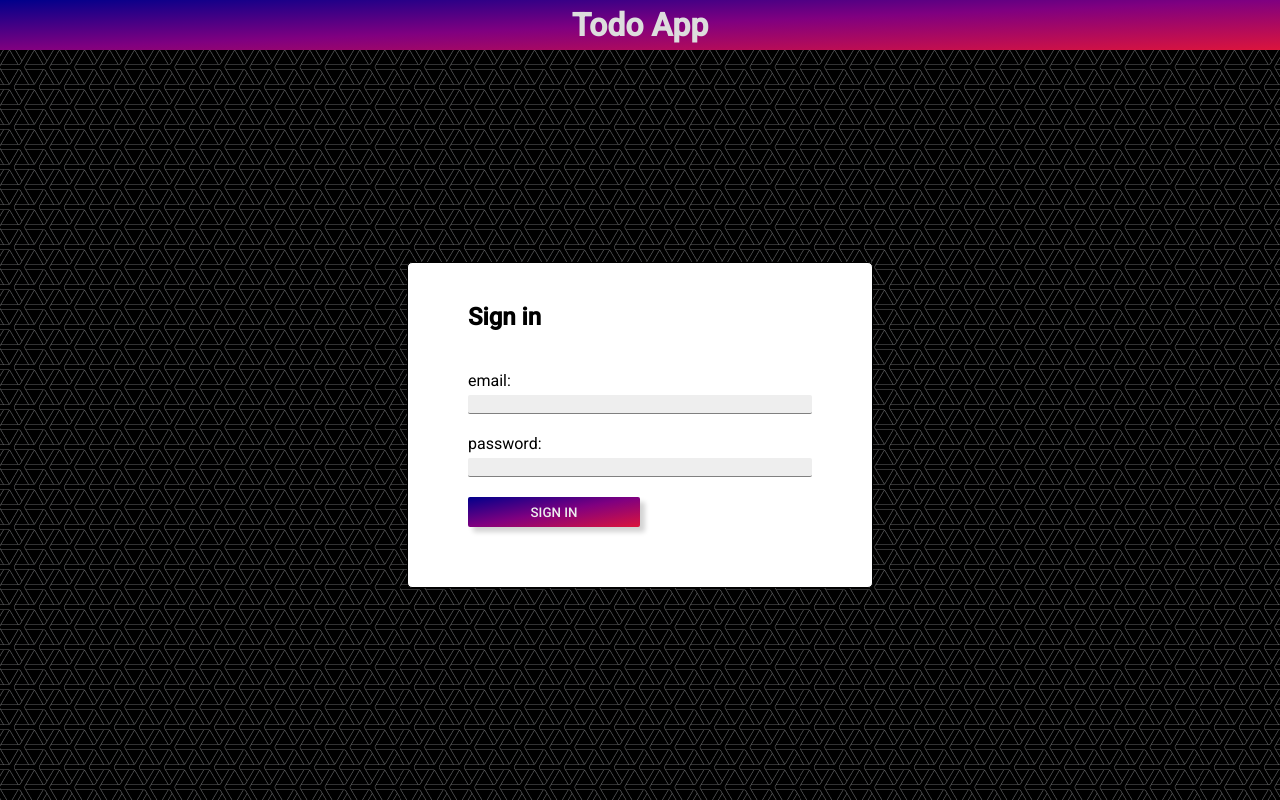
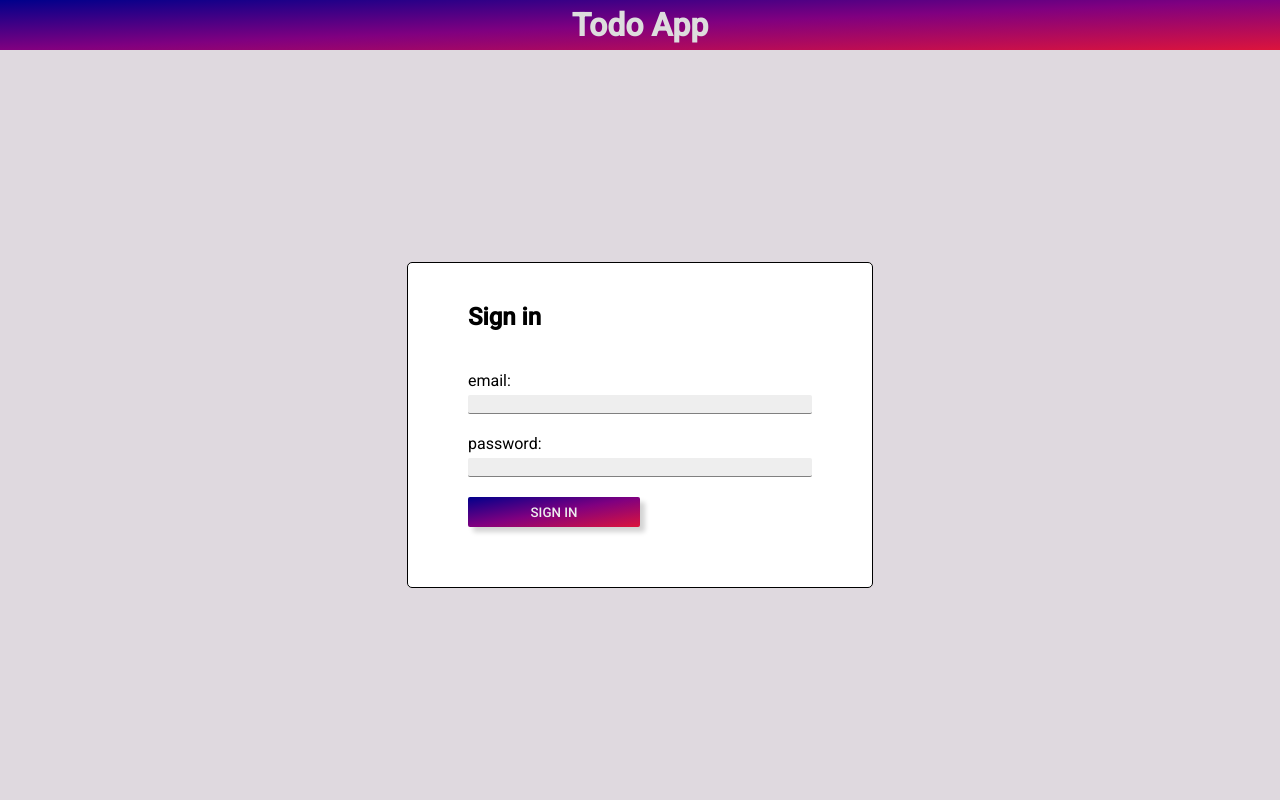
Before and after one commit to kikswosil/todoapp, an Angular app in the folder client/: page / in a window 1280 px wide. Built offline with nearby package versions, Linux system fonts and the light colour scheme.

Commit message:
changed some styles and started working on the editor logic.

```diff
--- a/client/src/app/editor/editor.component.css
+++ b/client/src/app/editor/editor.component.css
@@ -5,6 +5,7 @@ section {
     border: 1px solid black;
     border-radius: 5px;
     padding: 10px;
+    background-color: white;
 }
 
 section > form {
--- a/client/src/app/editor/editor.component.ts
+++ b/client/src/app/editor/editor.component.ts
@@ -23,9 +23,11 @@ export class EditorComponent implements OnInit {
     ) {}
 
   ngOnInit(): void {
-    // this.todosService.getTodosForUser().then(({todos}) => {
-    //   this.todo = todos.find(todo => todo.id == Number(this.route.snapshot.paramMap.get('id'))) ?? this.todo;
-    // });
+    const todoId = Number(this.route.snapshot.paramMap.get('id'));
+    this.todosService.getTodosForUser((todos, error) => {
+      if(error) return console.log(error);
+      else this.todo = todos.find(todo => todo.id == todoId) ?? this.todo;
+    });
   }
 
   onSubmit(form: NgForm) {
--- a/client/src/app/login/login.component.css
+++ b/client/src/app/login/login.component.css
@@ -4,7 +4,8 @@
   display: flex;
   align-items: center;
   justify-content: center;
-  background-image: url("../../assets/webb-dark.png");
+  /* background-image: url("../../assets/webb-dark.png"); */
+  background-color: #dfd9df;
 }
 
 @media screen and (min-width: 800px) {
--- a/client/src/app/main/main.component.css
+++ b/client/src/app/main/main.component.css
@@ -14,6 +14,8 @@
     border-radius: 5px;
 
     font-family: 'Roboto';
+
+    background-color: white;
 }
 
 .top-section>h1 {
--- a/client/src/app/todo/todo.component.css
+++ b/client/src/app/todo/todo.component.css
@@ -8,6 +8,8 @@
     flex-direction: row;
     align-items: baseline;
     justify-content: space-between;
+
+    background-color: white;
 }
 
 .header {
--- a/client/src/styles.css
+++ b/client/src/styles.css
@@ -3,3 +3,7 @@
     margin: 0;
     padding: 0;
 }
+
+body {
+    background-color: #dfd9df;
+}
```
Also changed, not shown: client/src/app/todo/todo.component.ts (+4 -8 lines).
